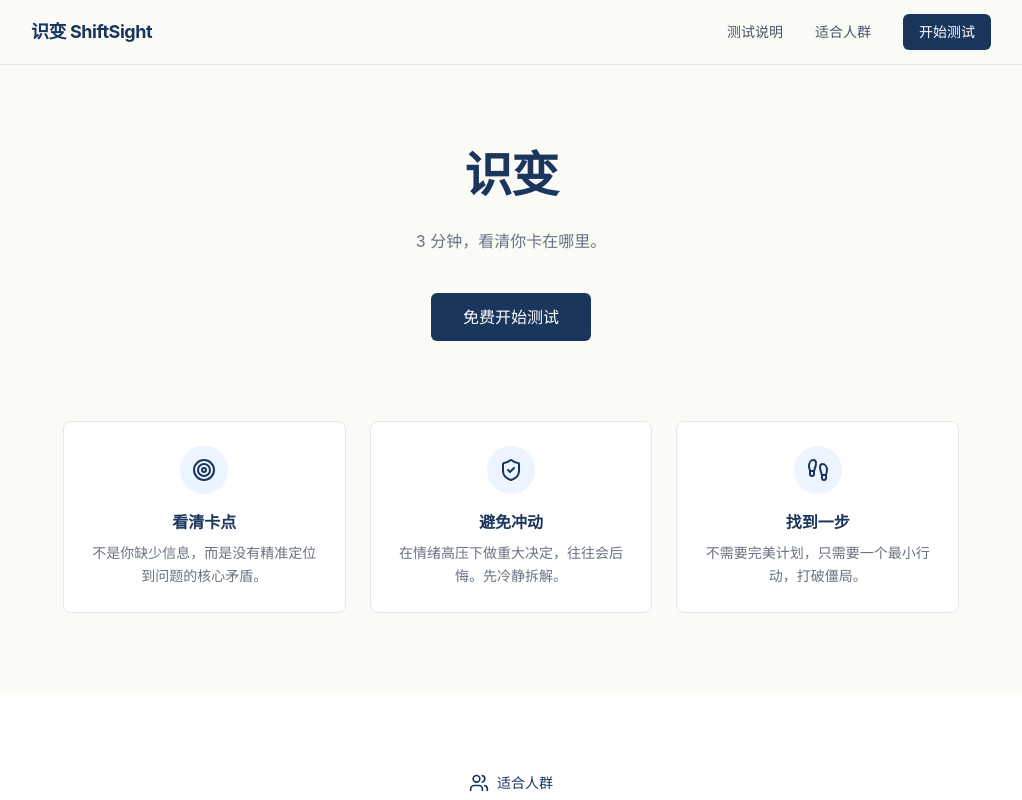
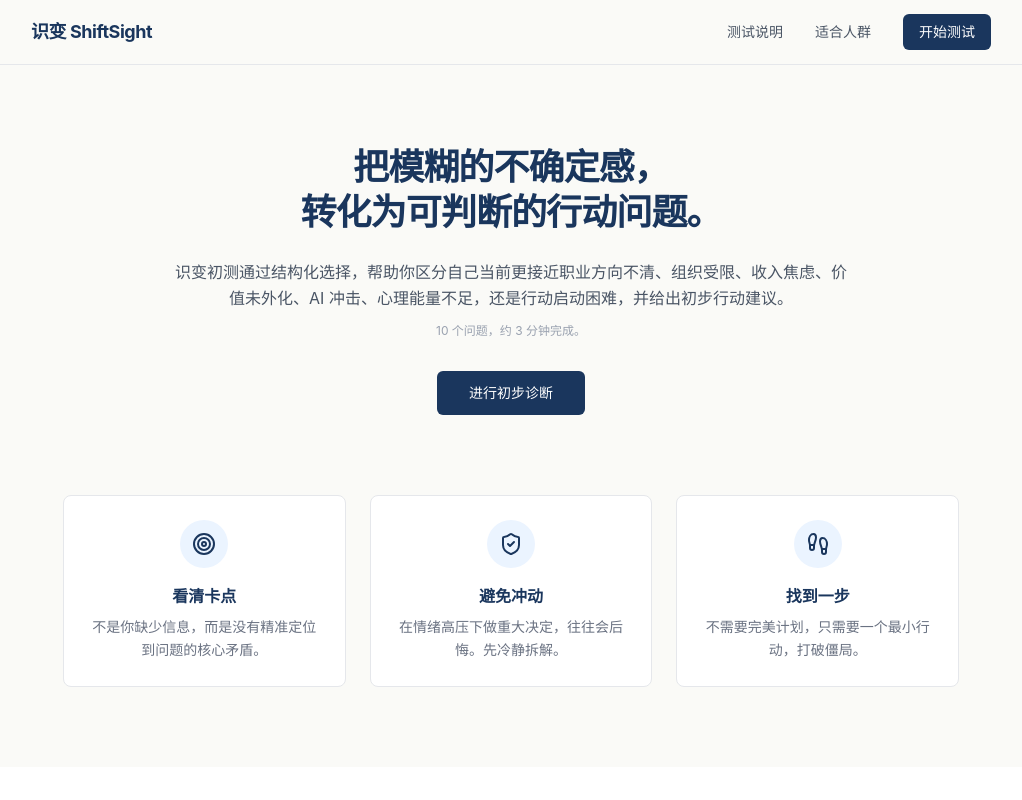
Before and after one commit to ShayLiu/shiftsight, a Next.js app: page / in a window 1280 px wide. Shown: the top 800 px of the page, without its empty margins (129-1151 px from the left). Built offline with nearby package versions, Linux system fonts and the light colour scheme.

Commit message:
copy: professional hero text for career consulting

```diff
--- a/components/Hero.tsx
+++ b/components/Hero.tsx
@@ -5,18 +5,19 @@ export default function Hero() {
   return (
     <section className="py-20 px-4 sm:px-6 lg:px-8">
       <div className="mx-auto max-w-4xl text-center">
-        <h1 className="text-3xl sm:text-4xl lg:text-5xl font-bold text-[#1a365d] leading-tight tracking-tight">
-          识变
+        <h1 className="text-2xl sm:text-3xl lg:text-4xl font-bold text-[#1a365d] leading-tight tracking-tight">
+          把模糊的不确定感，<br className="hidden sm:inline" />转化为可判断的行动问题。
         </h1>
-        <p className="mt-6 text-base text-gray-500 max-w-md mx-auto">
-          3 分钟，看清你卡在哪里。
+        <p className="mt-6 text-sm sm:text-base text-gray-600 max-w-2xl mx-auto leading-relaxed">
+          识变初测通过结构化选择，帮助你区分自己当前更接近职业方向不清、组织受限、收入焦虑、价值未外化、AI 冲击、心理能量不足，还是行动启动困难，并给出初步行动建议。
         </p>
-        <div className="mt-10">
+        <p className="mt-3 text-xs text-gray-400">10 个问题，约 3 分钟完成。</p>
+        <div className="mt-8">
           <Link
             href="/test"
-            className="inline-block rounded-md bg-[#1a365d] px-8 py-3 text-base font-medium text-white hover:bg-[#2a4a7f] transition-colors"
+            className="inline-block rounded-md bg-[#1a365d] px-8 py-3 text-sm font-medium text-white hover:bg-[#2a4a7f] transition-colors"
           >
-            免费开始测试
+            进行初步诊断
           </Link>
         </div>
       </div>
```
Also changed, not shown: 32 other files (tests, documents, lock files or other folders).
